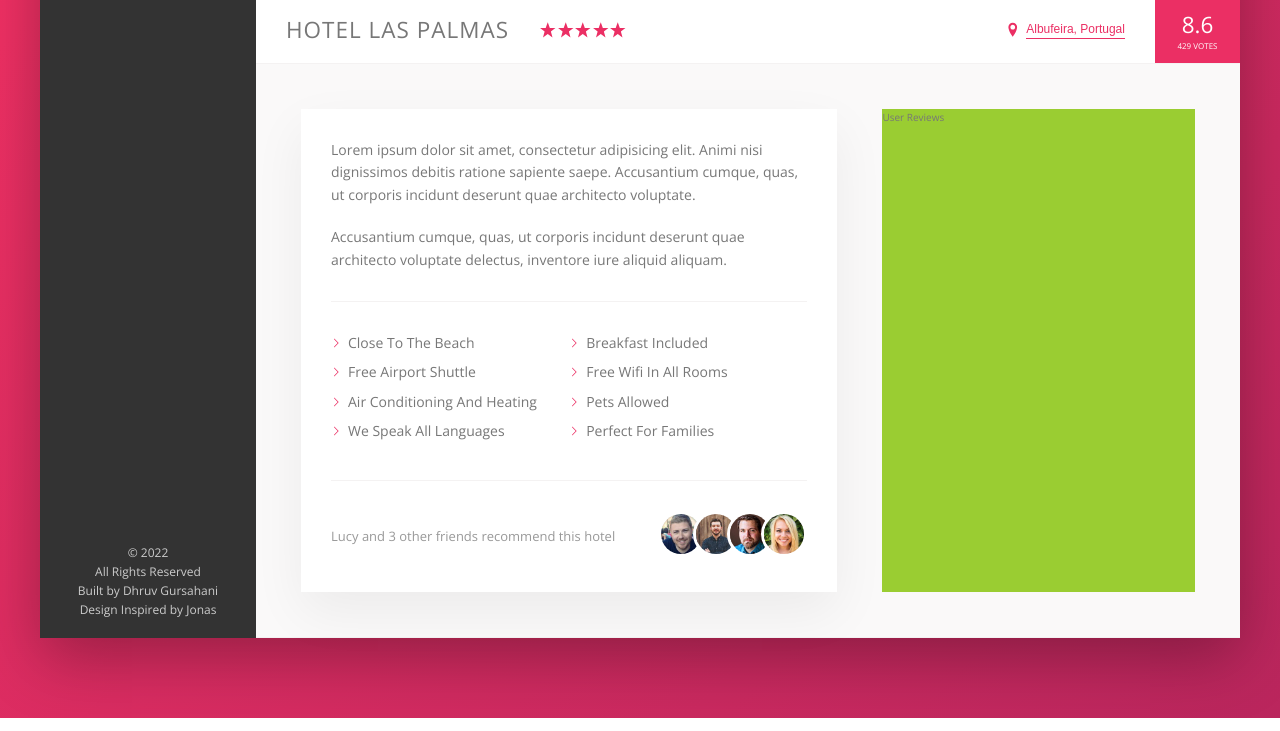
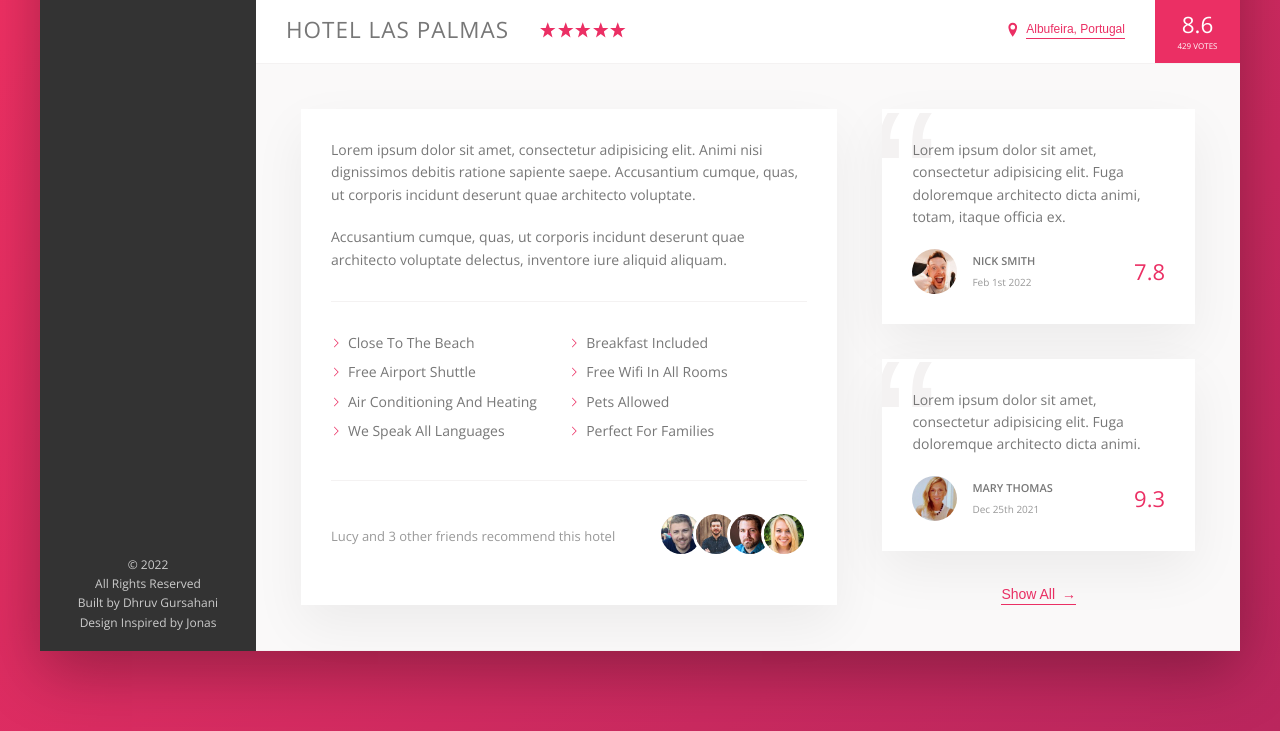
Before and after one commit to dhruv-bvpdev/Trillo, a website built with Parcel: page index.html in a window 1280 px wide. Shown: the part 538-1269 px from the top of the page. Built offline with nearby package versions, Linux system fonts and the light colour scheme.

Commit message:
user reviews

```diff
--- a/index.html
+++ b/index.html
@@ -220,7 +220,50 @@
                 </div>
               </div>
             </div>
-            <div class="user-reviews">User Reviews</div>
+            <div class="user-reviews">
+              <figure class="review">
+                <blockquote class="review__text">
+                  Lorem ipsum dolor sit amet, consectetur adipisicing elit. Fuga
+                  doloremque architecto dicta animi, totam, itaque officia ex.
+                </blockquote>
+                <figcaption class="review__user">
+                  <img
+                    src="img/user-1.jpg"
+                    alt="User 1"
+                    class="review__photo"
+                  />
+                  <div class="review__user-box">
+                    <p class="review__user-name">Nick Smith</p>
+                    <p class="review__user-date">Feb 1st 2022</p>
+                  </div>
+                  <div class="review__rating">7.8</div>
+                </figcaption>
+              </figure>
+
+              <figure class="review">
+                <blockquote class="review__text">
+                  Lorem ipsum dolor sit amet, consectetur adipisicing elit. Fuga
+                  doloremque architecto dicta animi.
+                </blockquote>
+                <figcaption class="review__user">
+                  <img
+                    src="img/user-2.jpg"
+                    alt="User 2"
+                    class="review__photo"
+                  />
+                  <div class="review__user-box">
+                    <p class="review__user-name">Mary Thomas</p>
+                    <p class="review__user-date">Dec 25th 2021</p>
+                  </div>
+                  <div class="review__rating">9.3</div>
+                </figcaption>
+              </figure>
+
+              <button class="btn-inline">
+                Show All
+                <span>&rarr;</span>
+              </button>
+            </div>
           </div>
         </main>
       </div>
--- a/sass/_components.scss
+++ b/sass/_components.scss
@@ -267,8 +267,16 @@
   cursor: pointer;
   transition: all 0.2s;
 
+  & span {
+    margin-left: 3px;
+    transition: margin-left 0.2s;
+  }
+
   &:hover {
     color: var(--color-grey-dark-1);
+    span {
+      margin-left: 8px;
+    }
   }
 
   &:focus {
@@ -361,3 +369,66 @@
     }
   }
 }
+
+//* Reviews
+
+.review {
+  background-color: #fff;
+  box-shadow: var(--shadow-light);
+  padding: 3rem;
+  margin-bottom: 3.5rem;
+  position: relative;
+  overflow: hidden;
+
+  &__text {
+    margin-bottom: 2rem;
+    z-index: 10;
+    position: relative;
+  }
+
+  &__user {
+    display: flex;
+    align-items: center;
+  }
+
+  &__photo {
+    height: 4.5rem;
+    width: 4.5rem;
+    border-radius: 50%;
+    margin-right: 1.5rem;
+  }
+
+  &__user-box {
+    margin-right: auto;
+  }
+
+  &__user-name {
+    font-size: 1.1rem;
+    font-weight: 600;
+    text-transform: uppercase;
+    margin-bottom: 0.4rem;
+  }
+
+  &__user-date {
+    font-size: 1rem;
+    color: var(--color-grey-dark-3);
+  }
+
+  &__rating {
+    color: var(--color-primary);
+    font-size: 2.2rem;
+    font-weight: 300;
+  }
+
+  &::before {
+    content: "\201C";
+    position: absolute;
+    top: -2.75rem;
+    left: -1rem;
+    line-height: 1;
+    font-size: 20rem;
+    color: var(--color-grey-light-2);
+    font-family: sans-serif;
+    z-index: 1;
+  }
+}
--- a/sass/_layout.scss
+++ b/sass/_layout.scss
@@ -36,12 +36,12 @@
 .detail {
   display: flex;
   padding: 4.5rem;
+  font-size: 1.4rem;
   background-color: var(--color-grey-light-1);
   border-bottom: var(--line);
 }
 
 .description {
-  font-size: 1.4rem;
   background-color: #fff;
   box-shadow: var(--shadow-light);
   padding: 3rem;
@@ -50,6 +50,8 @@
 }
 
 .user-reviews {
-  background-color: yellowgreen;
   flex: 1;
+  display: flex;
+  flex-direction: column;
+  align-items: center;
 }
```
